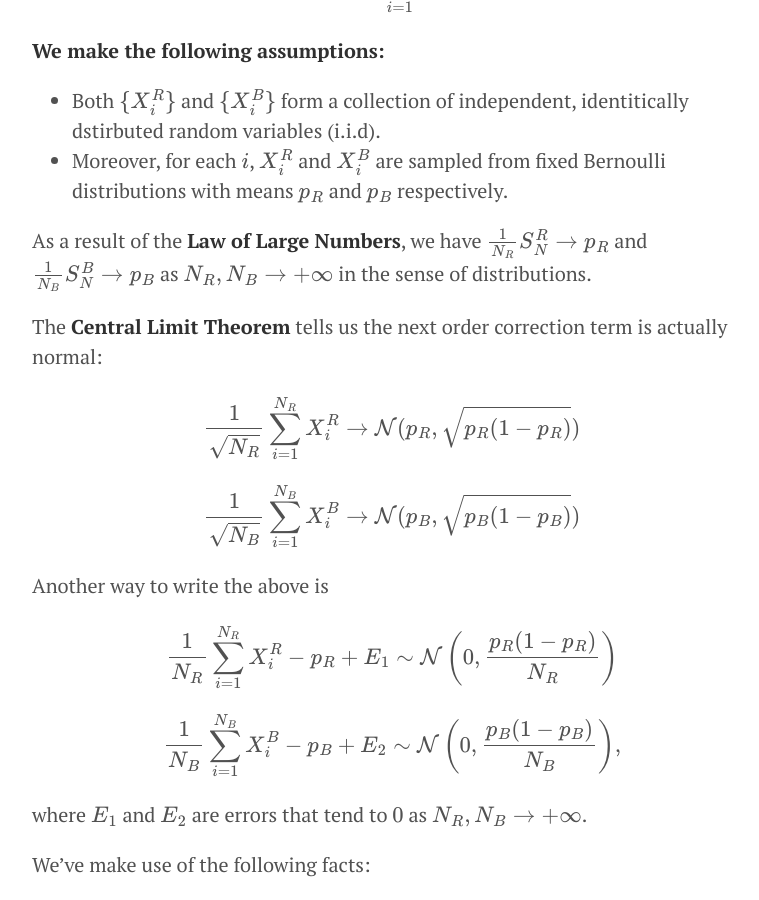
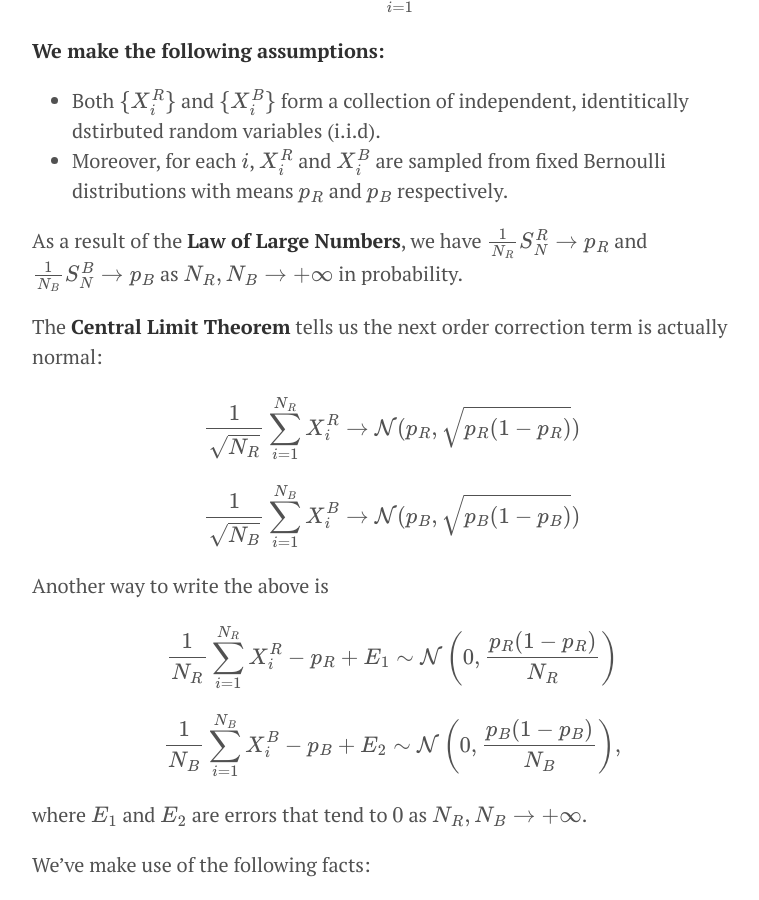
Before and after one commit to doriang102/doriang102.github.io, a Jekyll site: the page built from _posts/2017-05-28-hypothesis-testing.md, in a window 1280 px wide and 900 px high, scrolled down 898 px. Shown: the whole window, without its empty margins (248-1007 px from the left). Built offline with Jekyll 4.4.1, drawn with Linux system fonts in a browser that asks for light colours; our own code applies the rules of GitHub Pages for plain Markdown files; formulas are drawn with MathJax 3.

Commit message:
Update 2017-05-28-hypothesis-testing.md

```diff
--- a/_posts/2017-05-28-hypothesis-testing.md
+++ b/_posts/2017-05-28-hypothesis-testing.md
@@ -19,7 +19,7 @@
 - Both $$\{X_i^R\}$$ and $$\{X_i^B\}$$ form a collection of independent, identitically dstirbuted random variables (i.i.d).
 - Moreover, for each $$i$$, $$X_i^R$$ and $$X_i^B$$ are sampled from fixed Bernoulli distributions with means $$p_R$$ and $$p_B$$ respectively.
 
-As a result of the **Law of Large Numbers**, we have $$\frac{1}{N_R}S_N^R \to p_R$$ and $$\frac{1}{N_B}S_N^B \to p_B$$ as $$N_R,N_B \to +\infty$$ in the sense of distributions.
+As a result of the **Law of Large Numbers**, we have $$\frac{1}{N_R}S_N^R \to p_R$$ and $$\frac{1}{N_B}S_N^B \to p_B$$ as $$N_R,N_B \to +\infty$$ in probability.
 
 The **Central Limit Theorem** tells us the next order correction term is actually normal:
 
```
